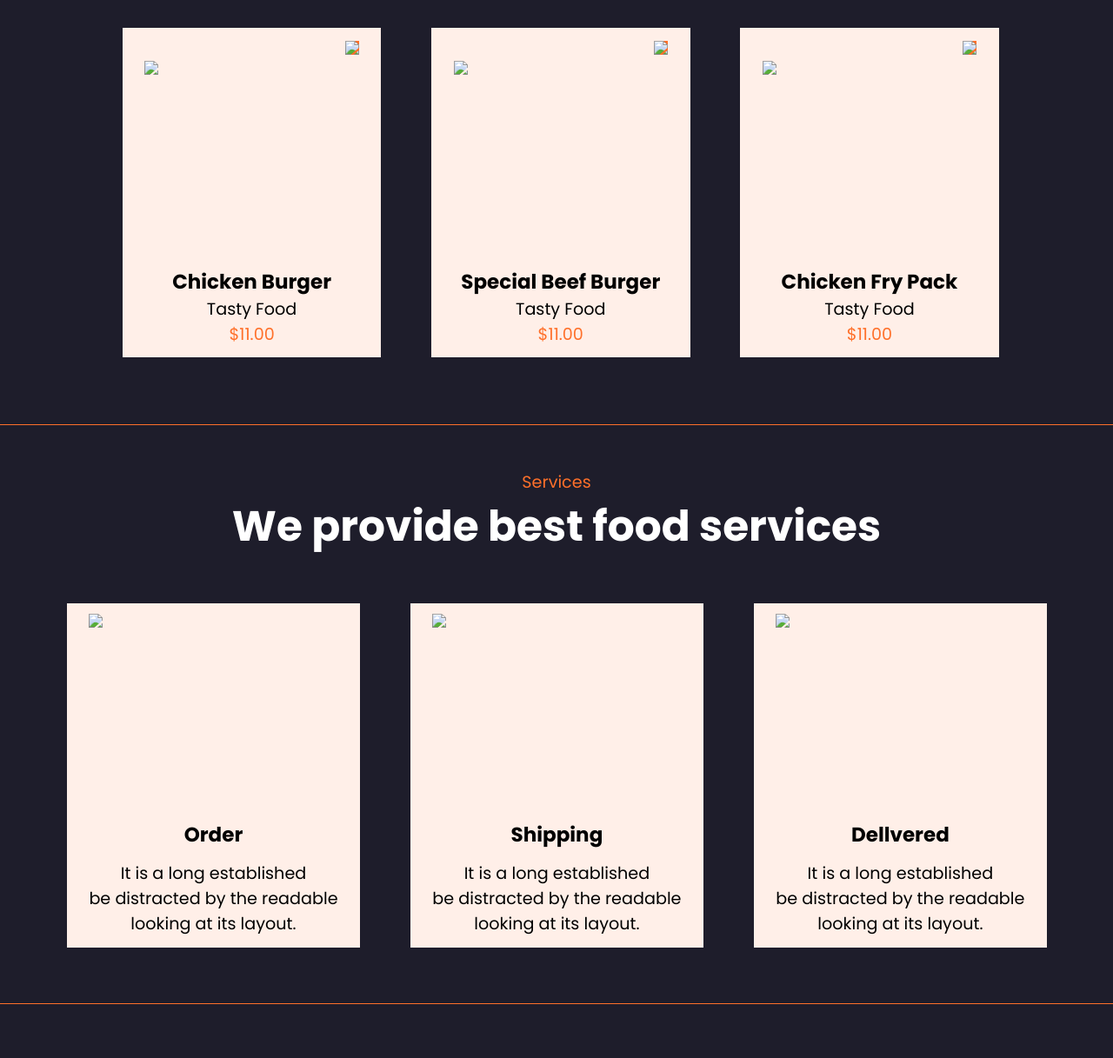
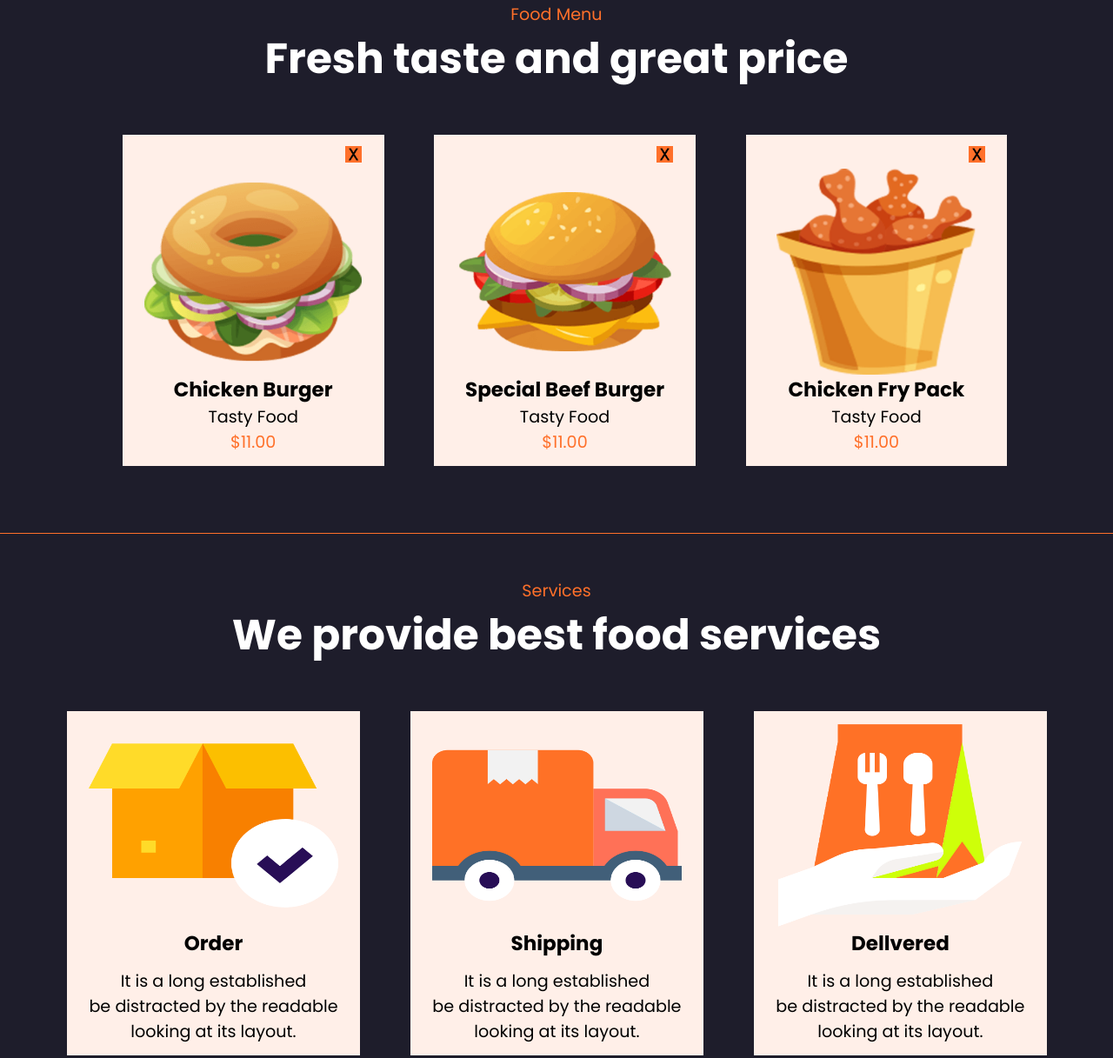
Before and after one commit to JuanCarlosAlmarioBabilonia/proyectoWeb, a plain HTML site: page index.html in a window 1280 px wide. Shown: the part 1265-2482 px from the top of the page at 87% size. Drawn offline with Linux system fonts and the light colour scheme; the site is published under a folder, as on GitHub Pages, so addresses that start at the root find nothing.

Commit message:
Modificacion a endpoints de redireccionamiento

```diff
--- a/index.html
+++ b/index.html
@@ -27,12 +27,12 @@
             </div>
         </section>
         <section class="right">
-            <img src="/storage/imgs/home.png">
+            <img src="storage/imgs/home.png">
         </section>
     </article>
     <article class="cont2">
         <section class="left1">
-            <img src="/storage/imgs/about.png">
+            <img src="storage/imgs/about.png">
         </section>
         <section class="right1">
             <small>About Us</small>
@@ -54,27 +54,27 @@
         <section class="bottom">
             <div class="box">
                 <div class="x">
-                <img src="/storage/imgs/equis.png">
+                <img src="storage/imgs/equis.png">
                 </div>
-                <img src="/storage/imgs/food1.png">
+                <img src="storage/imgs/food1.png">
                 <h2>Chicken Burger</h2>
                 <p>Tasty Food</p>
                 <small>$11.00</small>
             </div>
             <div class="box">
                 <div class="x">
-                    <img src="/storage/imgs/equis.png">
+                    <img src="storage/imgs/equis.png">
                     </div>
-                <img src="/storage/imgs/food2.png">
+                <img src="storage/imgs/food2.png">
                 <h2>Special Beef Burger</h2>
                 <p>Tasty Food</p>
                 <small>$11.00</small>
             </div>
             <div class="box">
                 <div class="x">
-                    <img src="/storage/imgs/equis.png">
+                    <img src="storage/imgs/equis.png">
                     </div>
-                <img src="/storage/imgs/food3.png">
+                <img src="storage/imgs/food3.png">
                 <h2>Chicken Fry Pack</h2>
                 <p>Tasty Food</p>
                 <small>$11.00</small>
@@ -88,21 +88,21 @@
         </section>
         <section class="bottom">
             <div class="box">
-                <img src="/storage/imgs/s1.png">
+                <img src="storage/imgs/s1.png">
                 <h2>Order</h2>
                 <p>It is a long established<br>
                     be distracted by the readable<br>
                     looking at its layout. </p>
             </div>
             <div class="box">
-                <img src="/storage/imgs/s2.png">
+                <img src="storage/imgs/s2.png">
                 <h2>Shipping</h2>
                 <p>It is a long established<br>
                     be distracted by the readable<br>
                     looking at its layout. </p>
             </div>
             <div class="box">
-                <img src="/storage/imgs/s3.png">
+                <img src="storage/imgs/s3.png">
                 <h2>Dellvered</h2>
                 <p>It is a long established<br>
                     be distracted by the readable<br>
@@ -146,10 +146,10 @@
         <section class="aba">
             <h2>Contacts</h2>
             <div class="imgs">
-            <img src="/storage/imgs/insta.png">
-            <img src="/storage/imgs/face.png">
-            <img src="/storage/imgs/tik.png">
-            <img src="/storage/imgs/twi.png">
+            <img src="storage/imgs/insta.png">
+            <img src="storage/imgs/face.png">
+            <img src="storage/imgs/tik.png">
+            <img src="storage/imgs/twi.png">
         </div>
         </section>
     </article>
```
